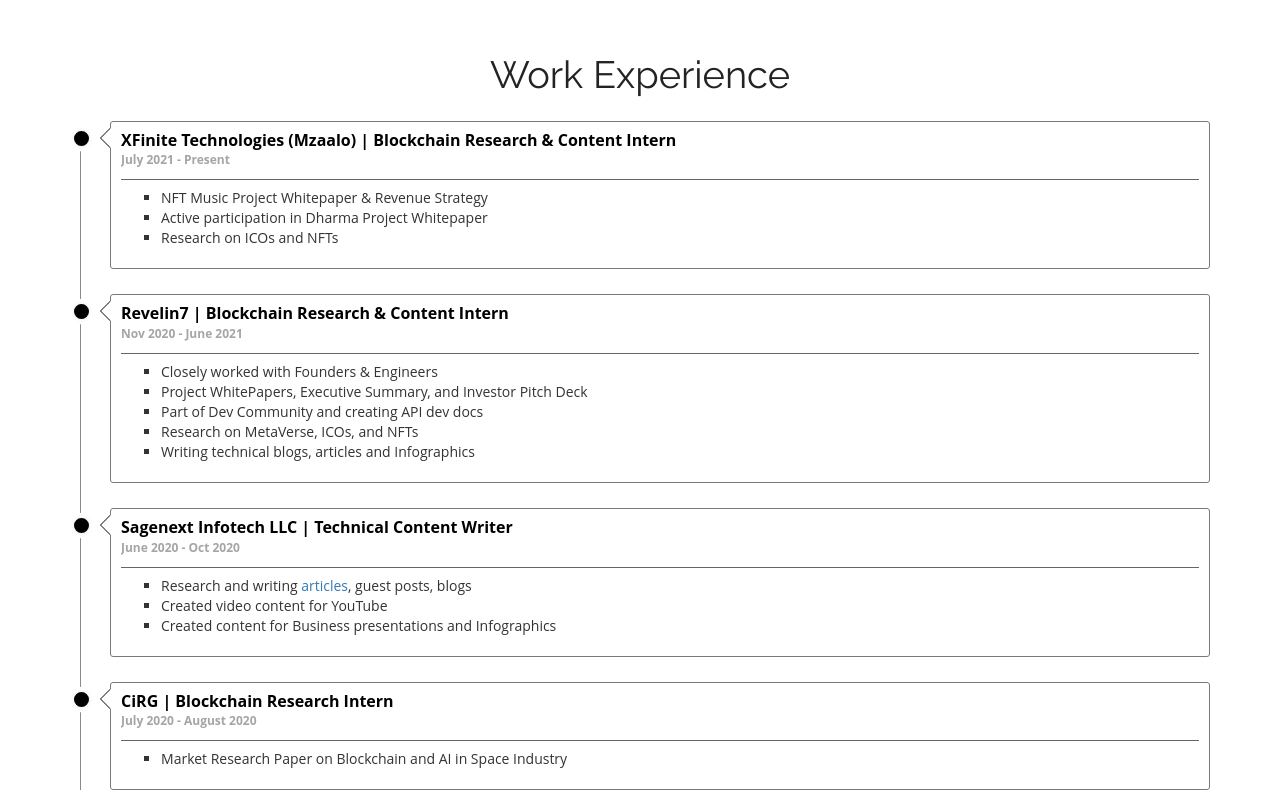
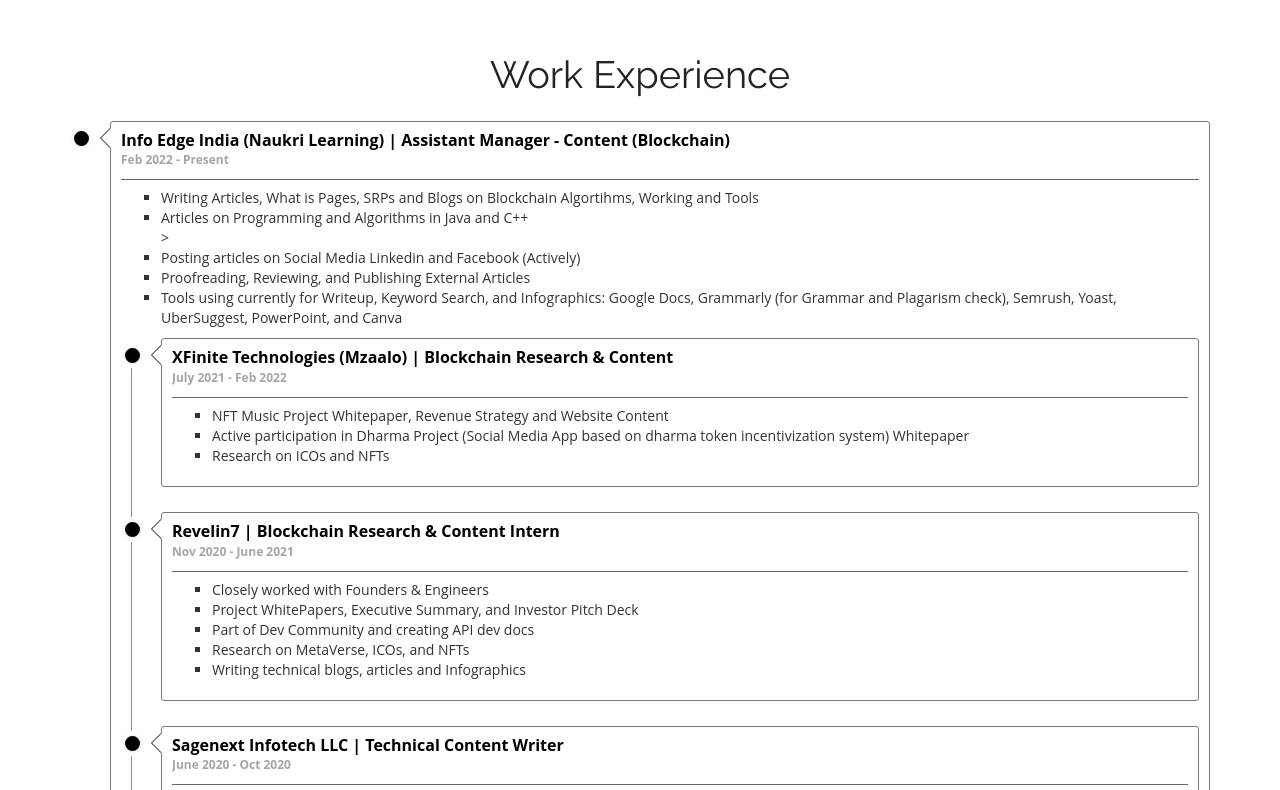
Before and after one commit to himanshikohli19/Portfolio, a plain HTML site: page index.html in a window 1280 px wide. Shown: the part 2120-2910 px from the top of the page. Drawn offline with Linux system fonts and the light colour scheme.

Commit message:
added changes

```diff
--- a/index.html
+++ b/index.html
@@ -164,7 +164,7 @@
 
             <h3 class="animated fadeInUp wow">POST-GRADUATION</h3>
             <p class="animated fadeInDown wow">Masters of Computer Applications (MCA) | Guru Gobind Singh Indraprastha University (GGSIPU)
-			| 2020-2022 | CGPA: 9.2 ( till SEM II)
+			| 2020-2022 | CGPA: 9.0
             </p>
           </div>
         </div>
@@ -181,16 +181,16 @@
 <div class="container">
 	 <h2>Work Experience</h2>
     <div class="qa-message-list" id="wallmessages">
-    				<div class="message-item" id="m16">
+    	    				<div class="message-item" id="m16">
 						<div class="message-inner">
 							<div class="message-head clearfix">
 								<div class="user-detail">
-									<h5 class="handle">XFinite Technologies (Mzaalo) | Blockchain Research & Content Intern</h5>
+									<h5 class="handle">Info Edge India (Naukri Learning) | Assistant Manager - Content (Blockchain)</h5>
 									<div class="post-meta">
 										<div class="asker-meta">
 											<span class="qa-message-what"></span>
 											<span class="qa-message-when">
-												<span class="qa-message-when-data">July 2021 - Present</span>
+												<span class="qa-message-when-data">Feb 2022 - Present</span>
 											</span>
 										</div>
 									</div>
@@ -198,8 +198,33 @@
 							</div>
 							<div class="qa-message-content">
 								<ul style="list-style-type: square;">
-								  <li>NFT Music Project Whitepaper & Revenue Strategy</li>
-								  <li> Active participation in Dharma Project Whitepaper</li>
+								  <li>Writing Articles, What is Pages, SRPs and Blogs on Blockchain Algortihms, Working and Tools</li>
+								  <li>Articles on Programming and Algorithms in Java and C++</li>>
+								  <li>Posting articles on Social Media Linkedin and Facebook (Actively)</li>
+								  <li>Proofreading, Reviewing, and Publishing External Articles</li>
+								  <li>Tools using currently for Writeup, Keyword Search, and Infographics: Google Docs, Grammarly (for Grammar and Plagarism check), Semrush, Yoast, UberSuggest, PowerPoint, and Canva</li>
+								</ul>
+							</div>
+
+    				<div class="message-item" id="m16">
+						<div class="message-inner">
+							<div class="message-head clearfix">
+								<div class="user-detail">
+									<h5 class="handle">XFinite Technologies (Mzaalo) | Blockchain Research & Content</h5>
+									<div class="post-meta">
+										<div class="asker-meta">
+											<span class="qa-message-what"></span>
+											<span class="qa-message-when">
+												<span class="qa-message-when-data">July 2021 - Feb 2022</span>
+											</span>
+										</div>
+									</div>
+								</div>
+							</div>
+							<div class="qa-message-content">
+								<ul style="list-style-type: square;">
+								  <li>NFT Music Project Whitepaper, Revenue Strategy and Website Content</li>
+								  <li> Active participation in Dharma Project (Social Media App based on dharma token incentivization system) Whitepaper</li>
 								  <li>Research on ICOs and NFTs</li>
 								</ul>
 							</div>
```
